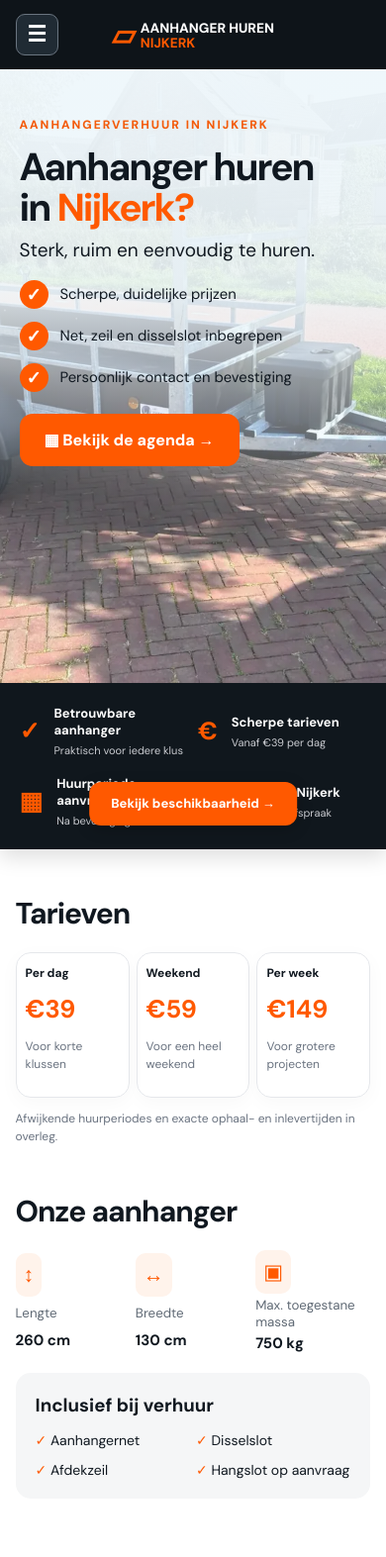
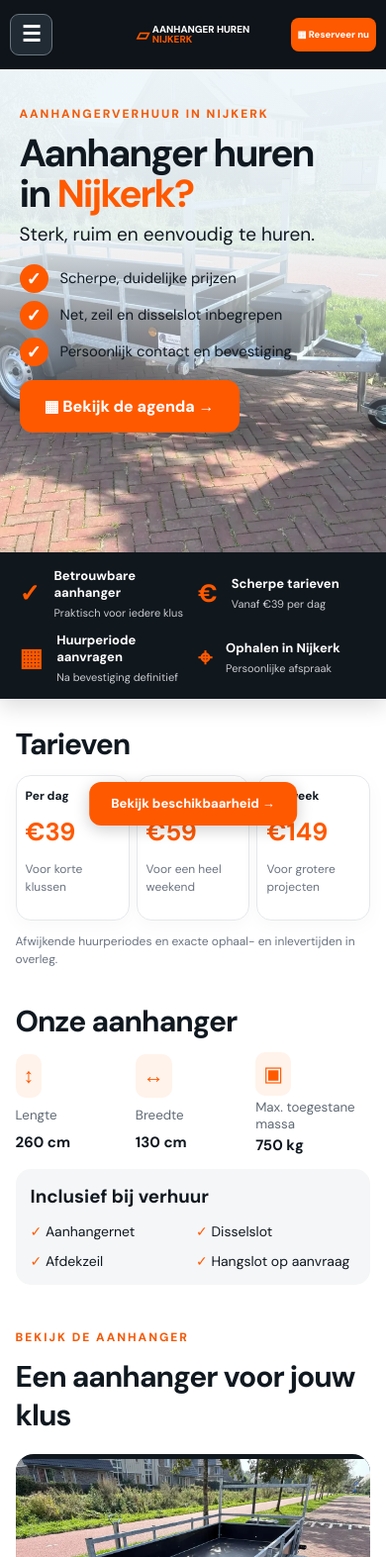
Before and after one commit to 4AllRiders/AanhangerhurenNijkerk, a plain HTML site: page index.html in a window 390 px wide. Shown: the top 1573 px of the page at 99% size. Drawn offline with Linux system fonts and the light colour scheme.

Commit message:
Add files via upload

```diff
--- a/style.css
+++ b/style.css
@@ -153,3 +153,69 @@ html{scroll-padding-top:25px}button:focus-visible,a:focus-visible,input:focus-vi
   #slide-play,#slide-count{display:none!important}
   .slide-controls{display:none!important}
 }
+
+/* Mobiel: kleine Reserveer nu-knop rechtsboven, menu links, logo midden. */
+@media (max-width:700px){
+  .topbar .navbutton{
+    display:inline-flex!important;
+    align-items:center;justify-content:center;
+    order:2;margin-left:auto;
+    padding:8px 9px;
+    min-height:34px;
+    border-radius:8px;
+    font-size:10px;
+    line-height:1.1;
+    white-space:nowrap;
+    flex:0 0 auto;
+    position:relative;z-index:2;
+  }
+  .topbar .brand{
+    max-width:calc(100% - 205px);
+    font-size:clamp(10px,2.7vw,13px);
+  }
+  .topbar .brand .trailericon{font-size:clamp(21px,5vw,29px)}
+}
+@media (max-width:380px){
+  .topbar{padding-left:10px;padding-right:10px;gap:4px}
+  .topbar .navbutton{font-size:9px;padding:7px 6px}
+  .topbar .brand{max-width:calc(100% - 172px);font-size:10px;gap:3px}
+  .topbar .brand .trailericon{font-size:21px}
+}
+
+/* Update: reserveerknop ook op smalle portrait-schermen zichtbaar. */
+@media (max-width:700px){
+  .topbar{display:grid!important;grid-template-columns:minmax(42px,1fr) minmax(0,auto) minmax(76px,1fr);align-items:center;column-gap:5px;padding-left:10px;padding-right:10px}
+  .topbar .mobile-nav{grid-column:1;grid-row:1;justify-self:start;margin:0!important;min-width:0}
+  .topbar .brand{grid-column:2;grid-row:1;position:static!important;transform:none!important;justify-self:center;max-width:100%!important;min-width:0;margin:0!important;font-size:clamp(9px,2.55vw,13px)!important;gap:3px!important;white-space:nowrap}
+  .topbar .brand .trailericon{font-size:clamp(17px,4.3vw,26px)!important}
+  .topbar .navbutton{grid-column:3;grid-row:1;display:inline-flex!important;visibility:visible!important;opacity:1!important;justify-self:end;position:relative!important;margin:0!important;min-width:0;padding:8px 7px!important;font-size:clamp(9px,2.45vw,11px)!important;white-space:nowrap}
+  .topbar .mobile-nav[open] nav#hoofdmenu{position:fixed!important;top:70px!important;left:0!important;right:0!important;width:100vw!important;max-width:100vw!important}
+}
+@media (max-width:350px){
+  .topbar{grid-template-columns:38px minmax(0,1fr) 78px;column-gap:2px;padding-left:6px;padding-right:6px}
+  .topbar .mobile-nav .menu-toggle{min-width:36px;width:36px;padding:0 5px}
+  .topbar .brand{font-size:9px!important;gap:2px!important}
+  .topbar .brand .trailericon{font-size:17px!important}
+  .topbar .navbutton{padding:7px 5px!important;font-size:9px!important}
+}
+
+/* Minder scrollruimte tussen de secties op telefoon; desktop blijft ongewijzigd. */
+@media (max-width:700px){
+  .hero{min-height:clamp(480px,125vw,580px)}
+  .hero-copy{padding-top:25px;padding-bottom:24px}
+  .hero h1{margin-top:10px;margin-bottom:8px}
+  .hero-checks{margin-bottom:14px}
+  .hero-checks li{margin-bottom:8px}
+  .perks{padding-top:15px;padding-bottom:15px;gap:12px 10px}
+  .overview{padding-top:26px;padding-bottom:18px;gap:22px}
+  .overview h2{margin-bottom:12px}
+  .included{padding:15px;margin-top:14px}
+  .gallery,.booking{padding-top:27px;padding-bottom:28px}
+  .gallery{padding-top:15px}
+  .section-heading{margin-bottom:15px}
+  .section-heading p:not(.kicker){margin-top:7px;margin-bottom:10px}
+  .booking-grid{gap:14px}
+  .calendar,form{padding:16px}
+  .contact{padding-top:25px;padding-bottom:25px}
+  .about-us{margin-top:28px;margin-bottom:30px}
+}
```
